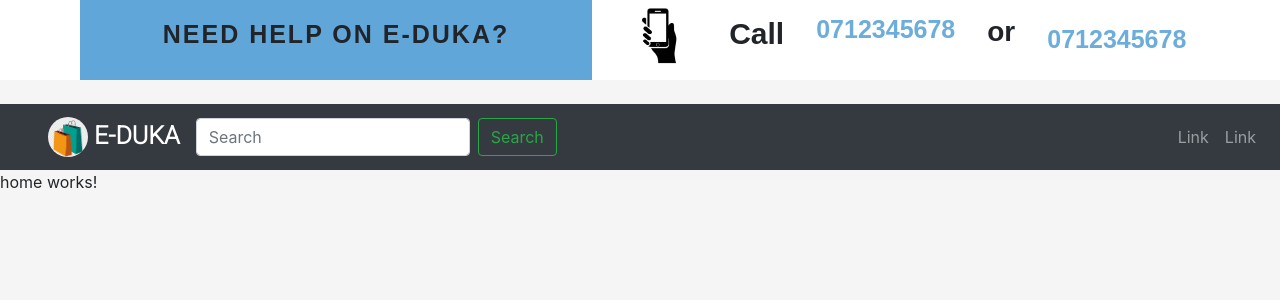
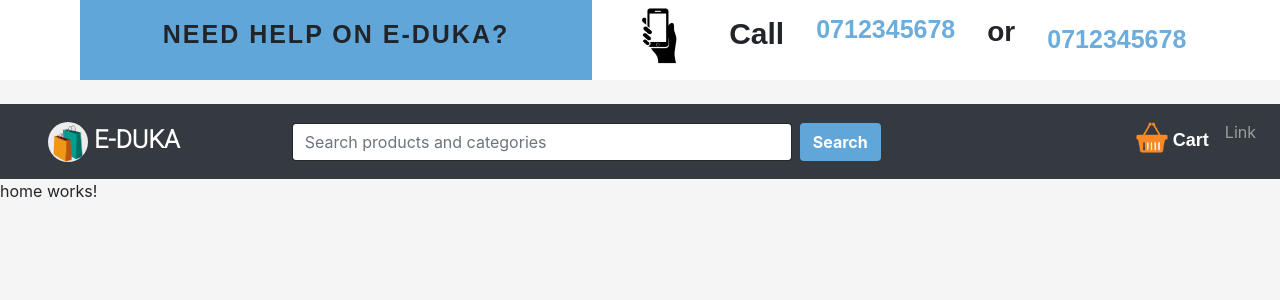
Before and after one commit to andyjohn23/E-DUKA-FRONT-END, an Angular app: page / in a window 1280 px wide. Shown: the top 300 px of the page. Built offline with nearby package versions, Linux system fonts and the light colour scheme.

Commit message:
created the navbar and hoem components

```diff
--- a/src/app/components/navbar/navbar.component.css
+++ b/src/app/components/navbar/navbar.component.css
@@ -43,7 +43,7 @@
 .need-help h3,
 h4 {
   font-size: 25px;
-  font-weight: bold;
+  font-weight: bolder;
   font-family: sans-serif;
   padding-left: 2rem;
   padding-top: 1.2rem;
@@ -76,3 +76,34 @@ h4 {
   padding-top: 1rem;
   letter-spacing: 2px;
 }
+.navbar form {
+  margin-left: 6rem;
+}
+.navbar .search-form .form-control {
+  width: 500px;
+  border: 1px solid rgba(0, 0, 0, 0.3);
+}
+.navbar .search-form button {
+  background-color: #60a6d9;
+  color: #ffffff;
+  font-weight: bolder;
+}
+.nav-item img {
+  width: 35px;
+  height: 35px;
+  object-fit: cover;
+  margin-bottom: 0.5rem;
+}
+.cart{
+  display: flex;
+  flex-direction: row;
+  align-items: center;
+  justify-content: center;
+}
+.cart span{
+  font-size: 18px;
+  font-weight: bold;
+  font-family: sans-serif;
+  color: #ffffff !important;
+  padding-left: 0.2rem;
+}
--- a/src/app/components/navbar/navbar.component.html
+++ b/src/app/components/navbar/navbar.component.html
@@ -19,13 +19,17 @@
     </button>
 
     <div class="collapse navbar-collapse" id="navbarSupportedContent">
-        <form class="form-inline my-2 my-lg-0">
-            <input class="form-control mr-sm-2" type="search" placeholder="Search" aria-label="Search">
-            <button class="btn btn-outline-success my-2 my-sm-0" type="submit">Search</button>
+        <form class="form-inline my-2 my-lg-0 search-form">
+            <input class="form-control mr-sm-2" type="search" placeholder="Search products and categories"
+                aria-label="Search">
+            <button class="btn my-2 my-sm-0" type="submit">Search</button>
         </form>
         <ul class="navbar-nav ml-auto">
-            <li class="nav-item">
-                <a class="nav-link" href="#">Link</a>
+            <li class="nav-item cart">
+                <a class="nav-link" href="#">
+                    <img src="assets/images/edukacart.png" alt="cart">
+                    <span>Cart</span>
+                </a>
             </li>
             <li class="nav-item">
                 <a class="nav-link" href="#">Link</a>
```
